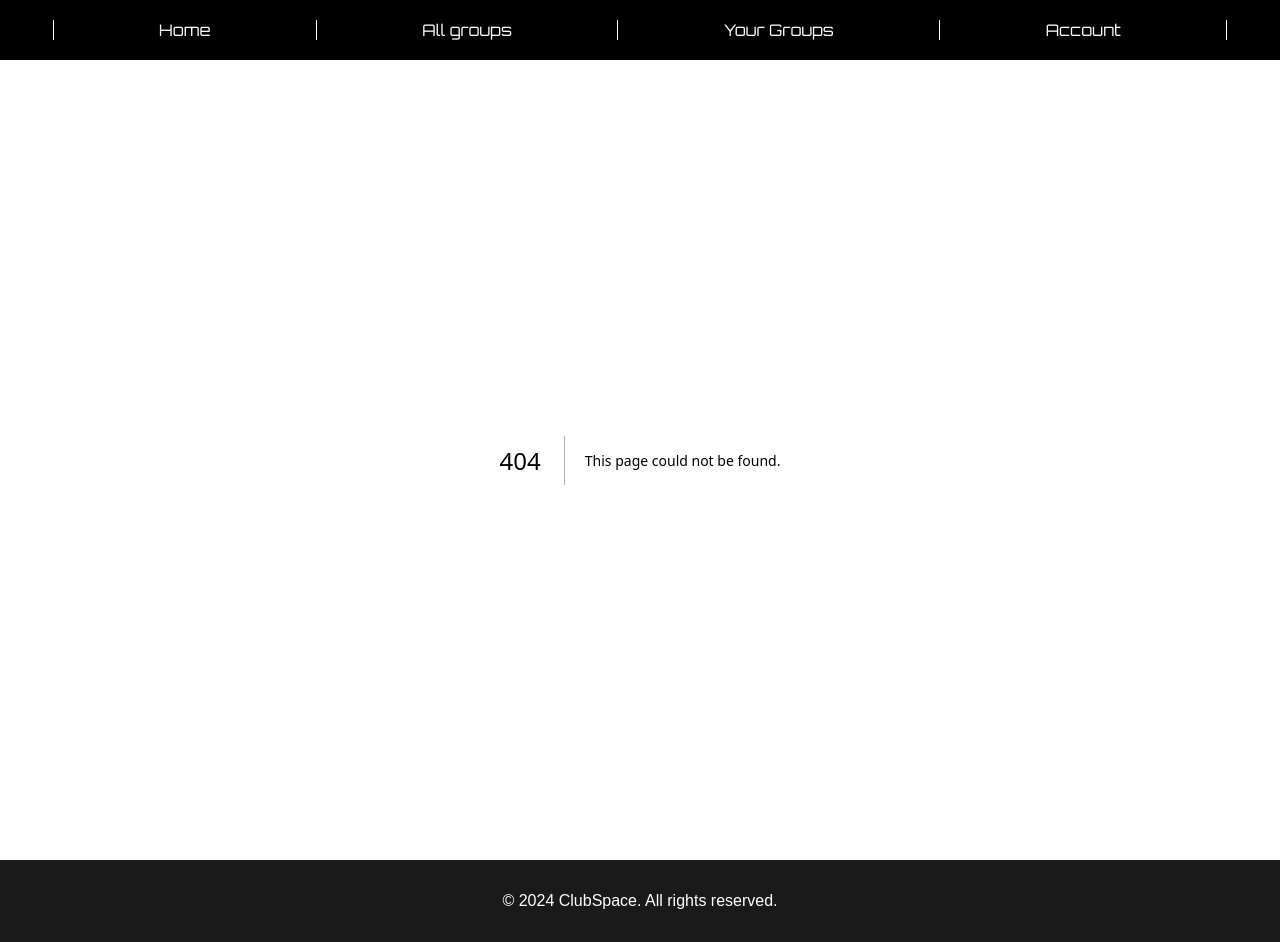
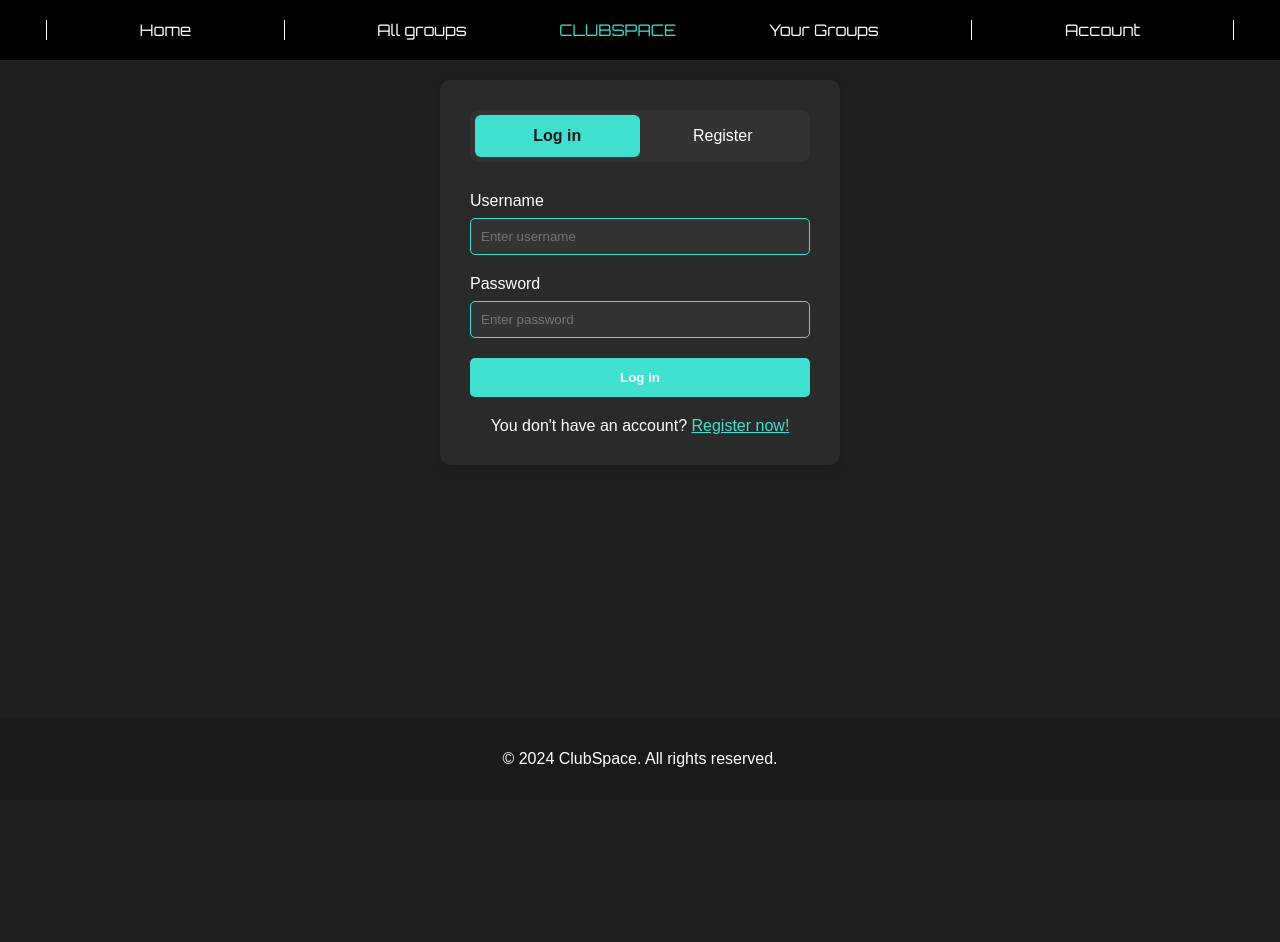
Before and after one commit to JakubPakula1/club-space-app, a Next.js app: page /auth in a window 1280 px wide. Before the commit this address had no page. After the commit the page ends 800 px from the top, so only its background shows below. Built offline with nearby package versions, Linux system fonts and the light colour scheme.

Commit message:
Login and register page with endpoints

```diff
--- /dev/null
+++ b/app/api/users/login/route.js
@@ -0,0 +1,37 @@
+import { query } from "@/lib/db";
+import { NextResponse } from "next/server";
+import bcrypt from "bcrypt";
+
+export async function POST(req) {
+  try {
+    const { name, password } = await req.json();
+
+    const result = await query("SELECT * FROM users WHERE name = $1", [name]);
+
+    if (!result.rows[0]) {
+      return NextResponse.json(
+        { error: "Invalid login or password" },
+        { status: 401 }
+      );
+    }
+
+    const user = result.rows[0];
+    const isValid = await bcrypt.compare(password, user.password);
+
+    if (!isValid) {
+      return NextResponse.json(
+        { error: "Invalid login credentials" },
+        { status: 401 }
+      );
+    }
+
+    const { password: _, ...userWithoutPassword } = user;
+    return NextResponse.json(userWithoutPassword);
+  } catch (error) {
+    console.error("Login error:", error);
+    return NextResponse.json(
+      { error: "Internal Server Error" },
+      { status: 500 }
+    );
+  }
+}
--- /dev/null
+++ b/app/api/users/register/route.js
@@ -0,0 +1,43 @@
+import { query } from "@/lib/db";
+import { NextResponse } from "next/server";
+import bcrypt from "bcrypt";
+
+export async function POST(req) {
+  try {
+    const { name, password } = await req.json();
+
+    if (!name || !password) {
+      return NextResponse.json(
+        { error: "Missing required fields" },
+        { status: 400 }
+      );
+    }
+
+    const existingUser = await query("SELECT name FROM users WHERE name = $1", [
+      name,
+    ]);
+
+    if (existingUser.rows.length > 0) {
+      return NextResponse.json(
+        { error: "User with this username already exists" },
+        { status: 409 }
+      );
+    }
+
+    const hashedPassword = await bcrypt.hash(password, 10);
+
+    const result = await query(
+      "INSERT INTO users (name, password) VALUES ($1, $2) RETURNING *",
+      [name, hashedPassword]
+    );
+
+    const { password: _, ...userWithoutPassword } = result.rows[0];
+    return NextResponse.json(userWithoutPassword, { status: 201 });
+  } catch (error) {
+    console.error("Error registering:", error);
+    return NextResponse.json(
+      { error: "Internal Server Error" },
+      { status: 500 }
+    );
+  }
+}
--- a/app/api/users/route.js
+++ /dev/null
@@ -1,26 +0,0 @@
-import { query } from "@/lib/db";
-import { NextResponse } from "next/server";
-
-export async function POST(req) {
-  try {
-    const body = await req.json();
-    const { name, description } = body;
-
-    if (!name || !description) {
-      return NextResponse.json(
-        { error: "Missing requred fields" },
-        { status: 400 }
-      );
-    }
-
-    const result = await query("", [name, description]);
-
-    return NextResponse.json(result.rows[0], { status: 201 });
-  } catch (error) {
-    console.error("Error creating group", error);
-    return NextResponse.json(
-      { error: "Internal Sever Error" },
-      { status: 500 }
-    );
-  }
-}
--- /dev/null
+++ b/app/auth/page.js
@@ -0,0 +1,123 @@
+"use client";
+import { useState } from "react";
+import styles from "../styles/Auth.module.css";
+
+export default function Auth() {
+  const [isLogin, setIsLogin] = useState(true);
+
+  const [formData, setFormData] = useState({
+    username: "",
+    password: "",
+    confirmPassword: "",
+  });
+  const [error, setError] = useState("");
+
+  function handleChange(e) {
+    setFormData({
+      ...formData,
+      [e.target.name]: e.target.value,
+    });
+  }
+
+  async function handleSubmit(e) {
+    e.preventDefault();
+
+    if (!isLogin && formData.password !== formData.confirmPassword) {
+      setError("Passwords do not match");
+      return;
+    }
+
+    try {
+      const endpoint = isLogin ? "/api/users/login" : "/api/users/register";
+      const response = await fetch(endpoint, {
+        method: "POST",
+        headers: {
+          "Content-Type": "application/json",
+        },
+        body: JSON.stringify({
+          name: formData.username,
+          password: formData.password,
+        }),
+      });
+
+      const data = await response.json();
+      if (!response.ok) throw new Error(data.error);
+    } catch (err) {
+      setError(err.message);
+    }
+  }
+
+  return (
+    <div className={styles.authContainer}>
+      <div className={styles.authForm}>
+        <div className={styles.toggleButtons}>
+          <button
+            className={`${styles.toggleBtn} ${isLogin ? styles.active : ""}`}
+            onClick={() => setIsLogin(true)}
+          >
+            Log in
+          </button>
+          <button
+            className={`${styles.toggleBtn} ${!isLogin ? styles.active : ""}`}
+            onClick={() => setIsLogin(false)}
+          >
+            Register
+          </button>
+        </div>
+        <form onSubmit={handleSubmit}>
+          {error && <div className={styles.error}>{error}</div>}
+          <div className={styles.formGroup}>
+            <label>Username</label>
+            <input
+              type="text"
+              name="username"
+              value={formData.username}
+              onChange={handleChange}
+              required
+              placeholder="Enter username"
+            />
+          </div>
+
+          <div className={styles.formGroup}>
+            <label>Password</label>
+            <input
+              type="password"
+              name="password"
+              value={formData.password}
+              onChange={handleChange}
+              required
+              placeholder="Enter password"
+            />
+          </div>
+
+          {!isLogin && (
+            <div className={styles.formGroup}>
+              <label>Confirm password</label>
+              <input
+                type="password"
+                name="confirmPassword"
+                value={formData.confirmPassword}
+                onChange={handleChange}
+                required
+                placeholder="Confirm password"
+              />
+            </div>
+          )}
+
+          <button type="submit" className={styles.submitBtn}>
+            {isLogin ? "Log in" : "Register"}
+          </button>
+        </form>
+
+        <p className={styles.switchMode}>
+          {isLogin
+            ? "You don't have an account?"
+            : "You already have an account?"}{" "}
+          <span onClick={() => setIsLogin(!isLogin)}>
+            {isLogin ? "Register now!" : "Log in!"}
+          </span>
+        </p>
+      </div>
+    </div>
+  );
+}
--- a/app/components/Navigation.jsx
+++ b/app/components/Navigation.jsx
@@ -11,7 +11,7 @@ export default function Navigation() {
       <li className={navigation.item}>
         <Link href="/groups">All groups</Link>
       </li>
-      <li className={navigation.bar}></li>
+      <li className={navigation.title}>CLUBSPACE</li>
       <li className={navigation.item}>
         <Link href="#">Your Groups</Link>
       </li>
--- a/app/page.js
+++ b/app/page.js
@@ -1,10 +1,14 @@
 import Header from "./components/Header";
 import homepage from "@/app/styles/HomePage.module.css";
+import Link from "next/link";
+
 export default function Home() {
   return (
     <div className={homepage.container}>
       <Header />
-      <button className={homepage.button}>LOG IN!/SIGN IN!</button>
+      <Link href="/auth">
+        <button className={homepage.button}>LOG IN!/SIGN IN!</button>
+      </Link>
     </div>
   );
 }
--- /dev/null
+++ b/app/styles/Auth.module.css
@@ -0,0 +1,109 @@
+.authContainer {
+  display: flex;
+  justify-content: center;
+  align-items: center;
+  padding: 20px;
+}
+
+.authForm {
+  background: #2a2a2a;
+  padding: 30px;
+  border-radius: 10px;
+  width: 100%;
+  max-width: 400px;
+  box-shadow: 0 4px 6px rgba(0, 0, 0, 0.1);
+}
+
+.formGroup {
+  margin-bottom: 20px;
+}
+
+.formGroup label {
+  display: block;
+  margin-bottom: 8px;
+  color: white;
+}
+
+.formGroup input {
+  width: 100%;
+  padding: 10px;
+  border: 1px solid #40e0d0;
+  border-radius: 5px;
+  background: #333;
+  color: white;
+}
+
+.submitBtn {
+  width: 100%;
+  padding: 12px;
+  background: #40e0d0;
+  border: none;
+  border-radius: 5px;
+  color: white;
+  font-weight: bold;
+  cursor: pointer;
+  transition: background 0.3s;
+}
+
+.submitBtn:hover {
+  background: #48d1cc;
+}
+
+.switchMode {
+  margin-top: 20px;
+  text-align: center;
+  color: white;
+}
+
+.switchMode span {
+  color: #40e0d0;
+  cursor: pointer;
+  text-decoration: underline;
+}
+
+.title {
+  color: white;
+  text-align: center;
+  margin-bottom: 25px;
+}
+
+.toggleButtons {
+  display: flex;
+  gap: 1px;
+  margin-bottom: 30px;
+  background: #333;
+  padding: 5px;
+  border-radius: 8px;
+}
+
+.toggleBtn {
+  flex: 1;
+  padding: 12px;
+  border: none;
+  background: transparent;
+  color: #fff;
+  cursor: pointer;
+  transition: all 0.3s ease;
+  border-radius: 6px;
+  font-size: 16px;
+}
+
+.toggleBtn.active {
+  background: #40e0d0;
+  color: #1a1a1a;
+  font-weight: bold;
+}
+
+.toggleBtn:hover:not(.active) {
+  background: rgba(64, 224, 208, 0.1);
+}
+
+.error {
+  color: #ff4444;
+  background: rgba(255, 68, 68, 0.1);
+  padding: 10px;
+  border-radius: 5px;
+  margin-bottom: 15px;
+  text-align: center;
+  font-size: 14px;
+}
--- a/app/styles/Navigation.module.css
+++ b/app/styles/Navigation.module.css
@@ -14,3 +14,7 @@
 .bar {
   border-right: 1px solid white;
 }
+.title {
+  font-family: var(--font-orbitron);
+  color: #40e0d0;
+}
--- a/package.json
+++ b/package.json
@@ -9,6 +9,7 @@
     "lint": "next lint"
   },
   "dependencies": {
+    "bcrypt": "^5.1.1",
     "next": "15.1.3",
     "pg": "^8.13.1",
     "react": "^19.0.0",
```
Also changed, not shown: 2 other files (tests, documents, lock files or other folders).
